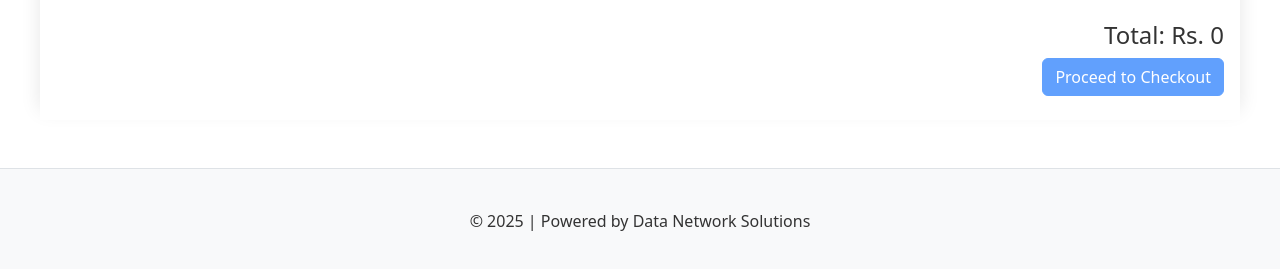
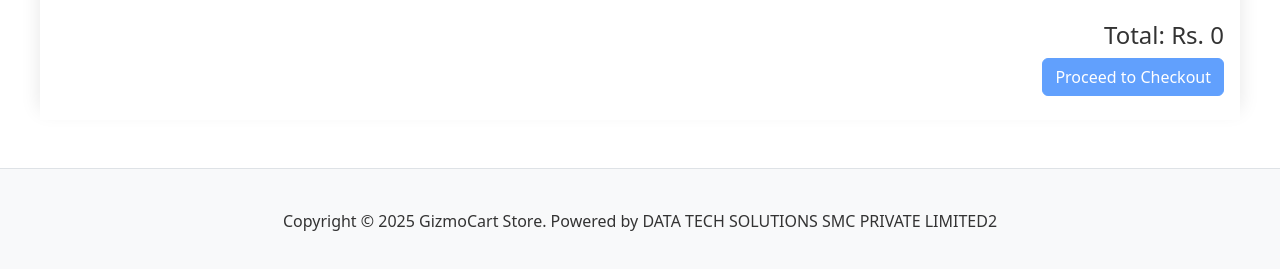
Before and after one commit to xxxxlu/gizmocart, a website built with Vite: page cart.html in a window 1280 px wide. Shown: the part 161-430 px from the top of the page. Built offline with nearby package versions, Linux system fonts and the light colour scheme.

Commit message:
feat: copyright

```diff
--- a/cart.html
+++ b/cart.html
@@ -42,7 +42,7 @@
 
     <footer class="footer mt-5 py-3 bg-light">
         <div class="container text-center">
-            <p>© 2025 | Powered by Data Network Solutions</p>
+            <p>Copyright © 2025 GizmoCart Store. Powered by DATA TECH SOLUTIONS SMC PRIVATE LIMITED2</p>
         </div>
     </footer>
 
```
Also changed, not shown: checkout.html (+1 -1 lines), index.html (+1 -1 lines), success.html (+1 -1 lines).
